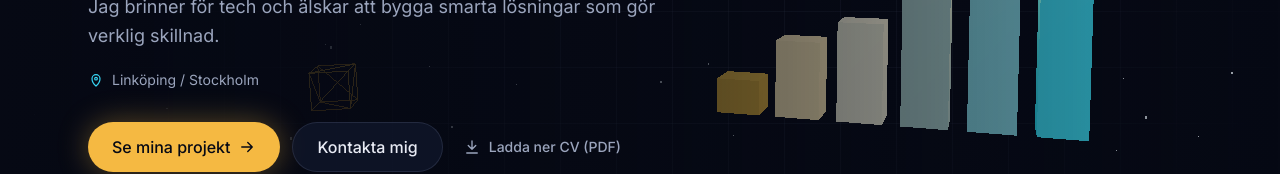
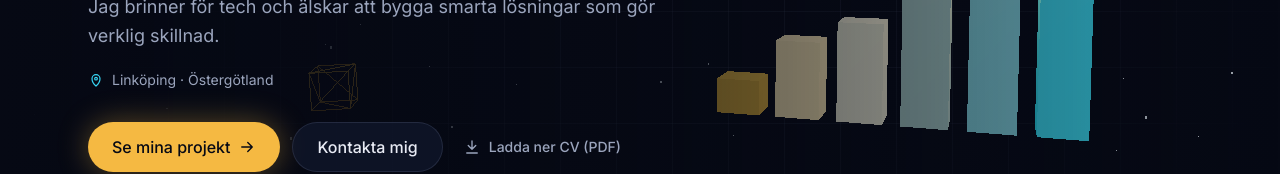
Before and after one commit to Harunsystemdeveloper/portfolio, a Next.js app: page / in a window 1280 px wide. Shown: the part 437-611 px from the top of the page. Built offline with nearby package versions, Linux system fonts and the light colour scheme.

Commit message:
Uppdaterat orten till Linköping · Östergötland

```diff
--- a/src/data/content.ts
+++ b/src/data/content.ts
@@ -19,7 +19,7 @@ export const person = {
   title: "Systemutvecklare – .NET, C#, Cloud & AI",
   pitch: "Jag brinner för tech och älskar att bygga smarta lösningar som gör verklig skillnad.",
   status: "Söker tjänst inom systemutveckling",
-  location: "Linköping / Stockholm",
+  location: "Linköping · Östergötland",
   // Lägg din CV-fil i /public/cv.pdf
   cvUrl: "/cv.pdf",
   email: "[DIN E-POST]",
```
